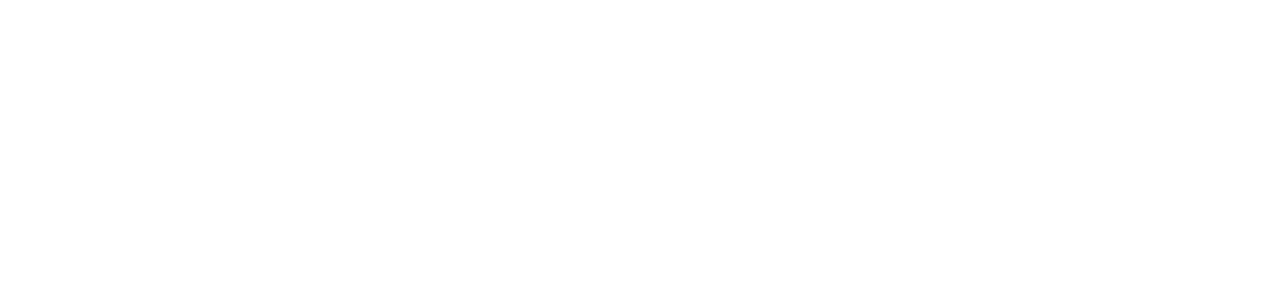
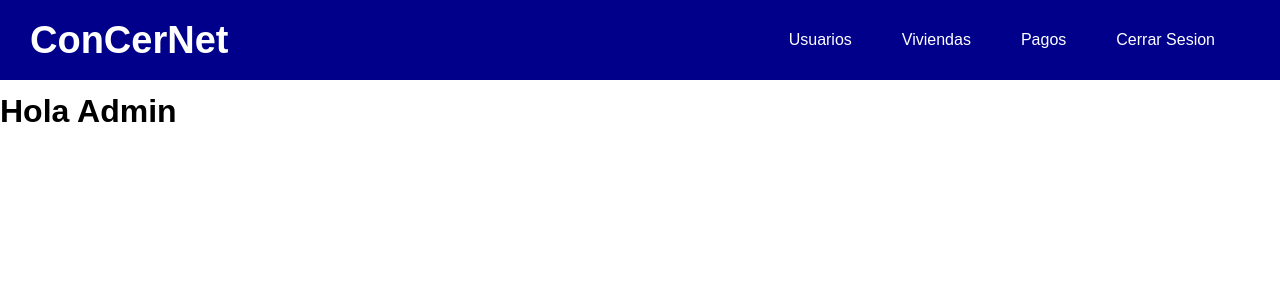
Before and after one commit to ConCerNet/ConCerNet, a React (Create React App) app in the folder concernet/: page /Dashboard_admin in a window 1280 px wide. Before the commit this address had no page. Shown: the top 300 px of the page. Built offline with nearby package versions, Linux system fonts and the light colour scheme.

Commit message:
Avances en el dashboard del admin

```diff
--- a/concernet/src/App.js
+++ b/concernet/src/App.js
@@ -8,6 +8,8 @@ import Agendamiento from "./Pages/Agendamiento";
 import Management from "./Pages/Management";
 import Viviendas from "./Pages/Viviendas";
 import ViviendaInfo from "./Pages/ViviendaInfo";
+import Dashboard_admin from "./Pages/Dashboard_admin";
+
 function App() {
   return (
     <AuthProvider>
@@ -20,6 +22,7 @@ function App() {
           <Route path="/Management" element={<Management />} />
         </Route>
         <Route path="/Espacios" element={<Espacios />} />
+        <Route path="/Dashboard_admin" element={<Dashboard_admin />} />
         <Route path="/Viviendas" element={<Viviendas />} />
         <Route path="/viviendas/:id" element={<ViviendaInfo />} />
       </Routes>
--- a/concernet/src/Components/NavBar_admin.jsx
+++ b/concernet/src/Components/NavBar_admin.jsx
@@ -34,11 +34,7 @@ const NavBar = () => {
             <Link to="/reporte_pagos">Pagos</Link>
           </li>
           <li>
-            {auth.user ? (
-              <Link onClick={handleLogout}>Cerrar sesión</Link>
-            ) : (
-              <Link to="/Login">Iniciar sesión</Link>
-            )}
+            <Link to="/Login">Cerrar Sesion</Link>
           </li>
         </ul>
       </nav>
--- a/concernet/src/Pages/Dashboard_admin.jsx
+++ b/concernet/src/Pages/Dashboard_admin.jsx
@@ -1,15 +1,22 @@
 
-import { Link } from "react-router-dom";
+//import { Link } from "react-router-dom";
 import NavBar from "../Components/NavBar_admin";
 
-const Dashboard = () => {
+const Dashboard_admin = () => {
   return (
     <div className="container">
       <NavBar />
+
+      <body>
+        <br />
+        <br />
+        <br />
+        <br />
+
+        <h1 style={{color:"black"}}>Hola Admin</h1>
+      </body>
+
     </div>
-
-
-
   );
 };
-export default Dashboard;
+export default Dashboard_admin;
```
